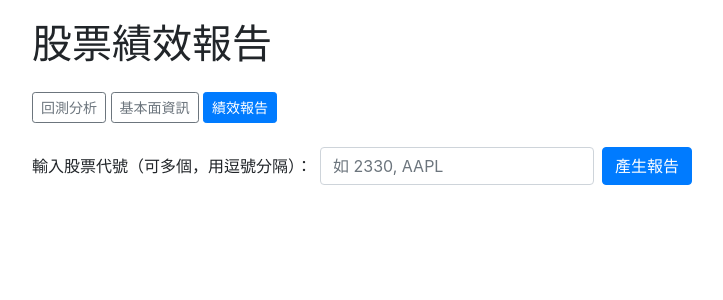
After one commit to Brritany/stock-backtest-app, a Flask app: page /report in a window 1280 px wide. The commit adds this page. Shown: the top 300 px of the page, without its empty margins (53-776 px from the left). Run offline with Flask 3, Linux system fonts and the light colour scheme; some libraries are stand-ins or nearby versions.

Commit message:
feat: add performance report page with metrics and navigation

```diff
--- a/app.py
+++ b/app.py
@@ -183,6 +183,43 @@ def fundamental():
 
     return render_template('fundamental.html', info=info, ticker_input=ticker_input)
 
+@app.route('/report', methods=['GET', 'POST'])
+def report():
+    results = {}
+    tickers_input = ''
+    start_date = '2020-01-01'
+    end_date = pd.Timestamp.today().strftime('%Y-%m-%d')
+
+    if request.method == 'POST':
+        tickers_input = request.form.get('tickers', '')
+        tickers_list = [ticker.strip() for ticker in tickers_input.split(',') if ticker.strip()]
+
+        for ticker in tickers_list:
+            yf_ticker = ticker + '.TW' if ticker.isdigit() else ticker
+            data = yf.download(yf_ticker, start=start_date, end=end_date, auto_adjust=True)
+            if data.empty:
+                continue
+
+            close = data['Close']
+            daily_return = close.pct_change().dropna()
+            total_return = (close.iloc[-1] - close.iloc[0]) / close.iloc[0]
+            annual_return = (1 + total_return) ** (1 / ((close.index[-1] - close.index[0]).days / 365.0)) - 1
+            volatility = daily_return.std() * np.sqrt(252)
+            sharpe_ratio = (daily_return.mean() / daily_return.std()) * np.sqrt(252)
+            cummax = close.cummax()
+            drawdown = (close - cummax) / cummax
+            max_drawdown = drawdown.min()
+
+            results[ticker] = {
+                '總報酬率': round(total_return * 100, 2),
+                '年化報酬率': round(annual_return * 100, 2),
+                '最大回撤': round(max_drawdown * 100, 2),
+                '年化波動率': round(volatility * 100, 2),
+                '夏普比率': round(sharpe_ratio, 2)
+            }
+
+    return render_template('report.html', results=results, tickers_input=tickers_input)
+
 if __name__ == '__main__':
     import os
     port = int(os.environ.get("PORT", 5000))
--- a/templates/fundamental.html
+++ b/templates/fundamental.html
@@ -15,6 +15,7 @@
     <nav class="mb-4">
         <a href="/" class="btn {% if request.path == '/' %}btn-primary{% else %}btn-outline-secondary{% endif %} btn-sm">回測分析</a>
         <a href="/fundamental" class="btn {% if request.path == '/fundamental' %}btn-primary{% else %}btn-outline-secondary{% endif %} btn-sm">基本面資訊</a>
+        <a href="/report" class="btn {% if request.path == '/report' %}btn-primary{% else %}btn-outline-secondary{% endif %} btn-sm">績效報告</a>
     </nav>
     <form method="POST" class="form-inline mb-4">
         <label class="mr-2">輸入股票代號：</label>
--- a/templates/index.html
+++ b/templates/index.html
@@ -20,6 +20,7 @@
         <nav class="mb-4">
             <a href="/" class="btn {% if request.path == '/' %}btn-primary{% else %}btn-outline-secondary{% endif %} btn-sm">回測分析</a>
             <a href="/fundamental" class="btn {% if request.path == '/fundamental' %}btn-primary{% else %}btn-outline-secondary{% endif %} btn-sm">基本面資訊</a>
+            <a href="/report" class="btn {% if request.path == '/report' %}btn-primary{% else %}btn-outline-secondary{% endif %} btn-sm">績效報告</a>
         </nav>
         <!-- 原本的首頁介面 -->
         <form method="POST" class="mb-4">
--- /dev/null
+++ b/templates/report.html
@@ -0,0 +1,56 @@
+<!DOCTYPE html>
+<html>
+<head>
+    <meta charset="UTF-8">
+    <title>績效報告</title>
+    <link rel="stylesheet" href="https://stackpath.bootstrapcdn.com/bootstrap/4.5.2/css/bootstrap.min.css">
+    <style>
+        body { margin: 20px; }
+    </style>
+</head>
+<body>
+<div class="container">
+    <h1 class="mb-4">股票績效報告</h1>
+
+    <!-- 導覽按鈕列 -->
+    <nav class="mb-4">
+        <a href="/" class="btn {% if request.path == '/' %}btn-primary{% else %}btn-outline-secondary{% endif %} btn-sm">回測分析</a>
+        <a href="/fundamental" class="btn {% if request.path == '/fundamental' %}btn-primary{% else %}btn-outline-secondary{% endif %} btn-sm">基本面資訊</a>
+        <a href="/report" class="btn {% if request.path == '/report' %}btn-primary{% else %}btn-outline-secondary{% endif %} btn-sm">績效報告</a>
+    </nav>
+
+    <form method="POST" class="form-inline mb-4">
+        <label class="mr-2">輸入股票代號（可多個，用逗號分隔）：</label>
+        <input type="text" name="tickers" class="form-control mr-2" value="{{ tickers_input }}" placeholder="如 2330, AAPL" required>
+        <button type="submit" class="btn btn-primary">產生報告</button>
+    </form>
+
+    {% if results %}
+        <table class="table table-bordered mt-4">
+            <thead class="thead-dark">
+                <tr>
+                    <th>股票代號</th>
+                    <th>總報酬率</th>
+                    <th>年化報酬率</th>
+                    <th>最大回撤</th>
+                    <th>年化波動率</th>
+                    <th>夏普比率</th>
+                </tr>
+            </thead>
+            <tbody>
+                {% for ticker, metrics in results.items() %}
+                <tr>
+                    <td>{{ ticker }}</td>
+                    <td>{{ metrics.總報酬率 }}%</td>
+                    <td>{{ metrics.年化報酬率 }}%</td>
+                    <td>{{ metrics.最大回撤 }}%</td>
+                    <td>{{ metrics.年化波動率 }}%</td>
+                    <td>{{ metrics.夏普比率 }}</td>
+                </tr>
+                {% endfor %}
+            </tbody>
+        </table>
+    {% endif %}
+</div>
+</body>
+</html>
```
